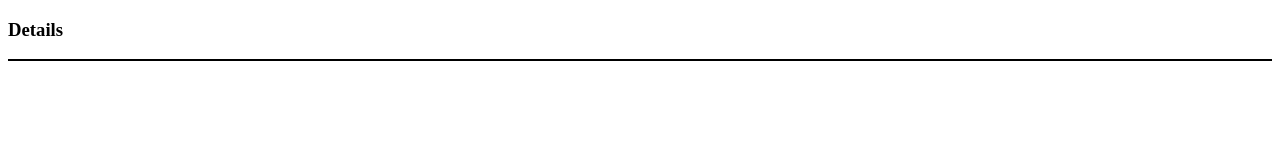
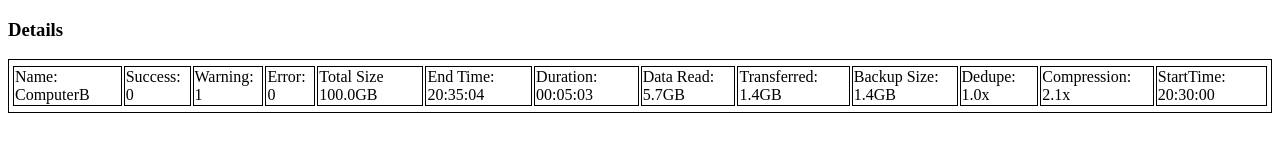
Before and after one commit to brentspeight/Clients-Data, a plain HTML site: page index.html in a window 1280 px wide. Drawn offline with nearby package versions, Linux system fonts and the light colour scheme.

Commit message:
added the JavaScript

```diff
--- a/index.html
+++ b/index.html
@@ -6,6 +6,7 @@
     <meta http-equiv="X-UA-Compatible" content="ie=edge">
     <title>Document</title>
     <link rel="stylesheet" href="style.css" />
+    <script src="https://cdnjs.cloudflare.com/ajax/libs/jquery/3.2.1/jquery.min.js"></script>
 </head>
 
 <body>
--- a/script.js
+++ b/script.js
@@ -1,5 +1,6 @@
 //Dummy data below
 var data = {
+        name: 'ComputerB',
         success: 0,
         warning: 1,
         error: 0,
@@ -12,10 +13,11 @@ var data = {
         backupSize: '1.4GB',
         dedupe: '1.0x',
         compression: '2.1x',
+
 };
 
-var container = document.querySelector('.secondName');
-var row = document.createElement('tr');
+var container = $('.secondName');
+var row = $('<tr>');
 if(data.success){
 
     var sTotal = $('<td>' + data.totalSize + '</td>');
@@ -40,16 +42,26 @@ if(data.success){
 }
 
 if(data.warning){
-    var wTotal = $('<td>' + data.totalSize + '</td>');
-    var wEnd = $('<td>' + data.endTime + '</td>');
-    var wDur = $('<td>' + data.duration + '</td>');
-    var wRead = $('<td>' + data.dataRead + '</td>');
-    var wTrans = $('<td>' + data.transfeered + '</td>');
-    var wBack = $('<td>' + data.backupSize + '</td>');
-    var wDedupe = $('<td>' + data.dedupe + '</td>');
-    var wCompress = $('<td>' + data.compression + '</td>');
-    var wStart = $('<td>' + data.startTime + '</td>');
-
+    //alert("works")
+    var computerName = $('<td>' + 'Name:' + ' ' + data.name + '</td>');
+    var successC = $('<td>' + 'Success:' + ' ' + data.success + '</td>');
+    var warn = $('<td>' + 'Warning:' + ' ' + data.warning + '</td>');
+    var error = $('<td>' + 'Error:' + ' ' + data.error + '</td>');
+    var wTotal = $('<td>' + 'Total Size' + ' ' + data.totalSize + '</td>');
+    console.log(wTotal);
+    var wEnd = $('<td>' +'End Time:'+ ' ' + data.endTime + '</td>');
+    var wDur = $('<td>' + 'Duration:' + ' ' + data.duration + '</td>');
+    var wRead = $('<td>' + 'Data Read:' + ' ' + data.dataRead + '</td>');
+    var wTrans = $('<td>' + 'Transferred:' + ' ' +  data.transferred + '</td>');
+    var wBack = $('<td>' + 'Backup Size:' + ' ' + data.backupSize + '</td>');
+    var wDedupe = $('<td>' + 'Dedupe:' + ' ' + data.dedupe + '</td>');
+    var wCompress = $('<td>' + 'Compression:' + ' ' + data.compression + '</td>');
+    var wStart = $('<td>' + 'StartTime:' + ' ' + data.startTime + '</td>');
+    //successC.text('Success:' + '' + data.computerNameB.success)
+    row.append(computerName);
+    row.append(successC);
+    row.append(warn);
+    row.append(error);
     row.append(wTotal);
     row.append(wEnd);
     row.append(wDur);
@@ -59,6 +71,7 @@ if(data.warning){
     row.append(wDedupe);
     row.append(wCompress);
     row.append(wStart);
+
 }
 if(data.error){
     var eTotal = $('<td>' + data.totalSize + '</td>');
@@ -81,7 +94,7 @@ if(data.error){
     row.append(eCompress);
     row.append(eStart);
 }
-container.appendChild(row);
+container.append(row);
 
 // console.log('Display data' +" "+ data);
 
```
Lines whose indentation alone changed are shown as unchanged.
